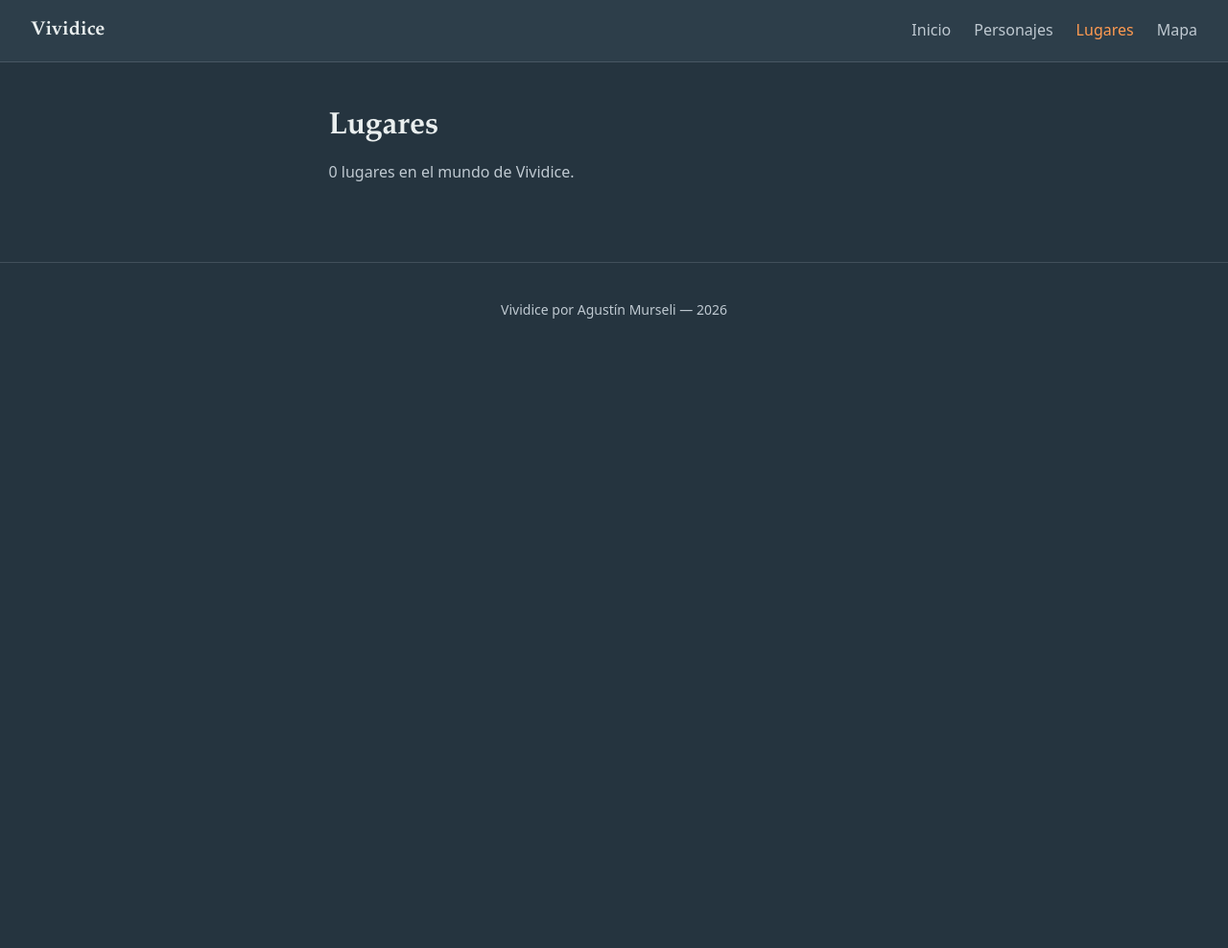
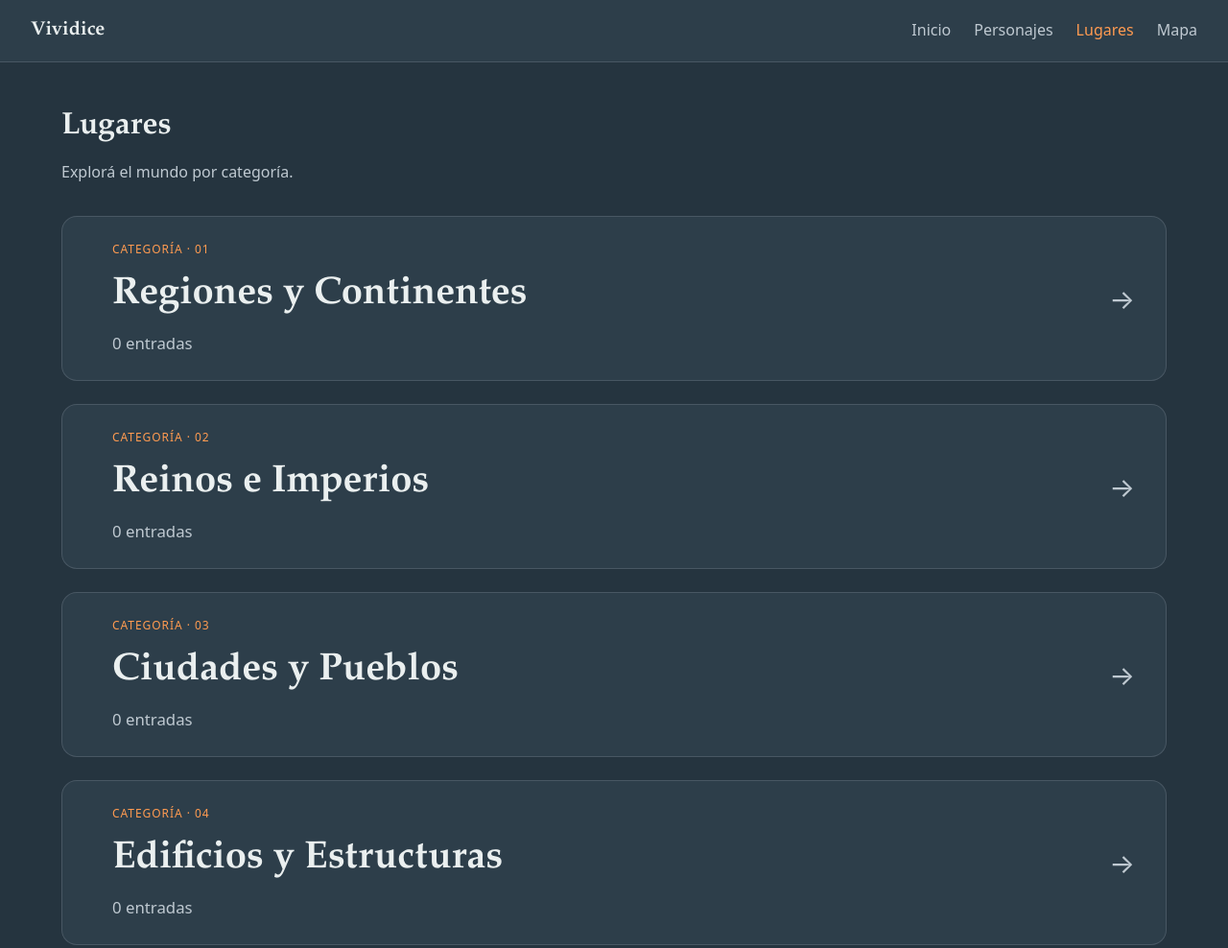
Before and after one commit to amurseli/Vividice, an Astro site: page /Vividice/lugares in a window 1280 px wide. Shown: the top 988 px of the page at 96% size. Before the commit the page ends 800 px from the top, so only its background shows below. Built offline with nearby package versions, Linux system fonts and the light colour scheme; Astro itself is replaced by a stand-in of ours.

Commit message:
Categorías

```diff
--- a/astro.config.mjs
+++ b/astro.config.mjs
@@ -4,34 +4,36 @@ import { readdirSync } from 'node:fs';
 
 import react from '@astrojs/react';
 import remarkWikilinks from './src/lib/remark-wikilinks.mjs';
+import { CATEGORIAS } from './src/lib/categorias.data.mjs';
+
+const BRAIN_PATH = process.env.BRAIN_PATH ?? '/home/agusda/Documents/Brain';
+const SITE_BASE = '/Vividice';
+const LUGARES_BASE = `${BRAIN_PATH}/Brain/Ficción/Vivídice/2 - Lugares`;
 
 /*
-  Wikilinks: [[Axioma]] en el markdown se convierte en
-  <a href="/Vividice/lugares/axioma">. Links a archivos inexistentes se
-  marcan con la clase "wikilink--missing".
-
-  Trade-off: si se agregan/quitan archivos en Brain, hay que reiniciar
-  el dev server para refrescar la lista de permalinks.
+  Construye un mapa slug -> href para que el plugin de wikilinks sepa la URL
+  exacta de cada entry (ahora bajo /lugares/<categoria>/<slug>).
+  Si en Brain se agregan/quitan archivos, hay que reiniciar dev server.
 */
-const BRAIN_PATH = process.env.BRAIN_PATH ?? '/home/agusda/Documents/Brain';
-const SITE_BASE = '/Vividice';
-
-/** @param {string} dir */
-function readPermalinks(dir) {
-  try {
-    return readdirSync(dir)
-      .filter((f) => f.endsWith('.md'))
-      .map((f) => f.replace(/\.md$/, '').toLowerCase());
-  } catch (err) {
-    const msg = err instanceof Error ? err.message : String(err);
-    console.warn(`[wikilinks] No se pudo leer ${dir}: ${msg}`);
-    return [];
+function buildLugaresHrefMap() {
+  const map = new Map();
+  for (const cat of CATEGORIAS) {
+    const dir = `${LUGARES_BASE}/${cat.folder}`;
+    try {
+      for (const file of readdirSync(dir)) {
+        if (!file.endsWith('.md')) continue;
+        const slug = file.replace(/\.md$/, '').toLowerCase();
+        map.set(slug, `${SITE_BASE}/lugares/${cat.slug}/${slug}`);
+      }
+    } catch (err) {
+      const msg = err instanceof Error ? err.message : String(err);
+      console.warn(`[wikilinks] No se pudo leer ${dir}: ${msg}`);
+    }
   }
+  return map;
 }
 
-const lugaresPermalinks = readPermalinks(
-  `${BRAIN_PATH}/Brain/Ficción/Vivídice/2 - Lugares`,
-);
+const lugaresHref = buildLugaresHrefMap();
 
 // https://astro.build/config
 export default defineConfig({
@@ -39,15 +41,6 @@ export default defineConfig({
   base: '/Vividice',
   integrations: [react()],
   markdown: {
-    remarkPlugins: [
-      [
-        remarkWikilinks,
-        {
-          permalinks: lugaresPermalinks,
-          hrefTemplate: (/** @type {string} */ slug) =>
-            `${SITE_BASE}/lugares/${slug}`,
-        },
-      ],
-    ],
+    remarkPlugins: [[remarkWikilinks, { hrefMap: lugaresHref }]],
   },
 });
--- a/src/components/EntryCard.astro
+++ b/src/components/EntryCard.astro
@@ -22,7 +22,11 @@ type Props = {
   description?: string | null;
   imagen?: string | null;
   imagenAlt?: string;
-  variant?: 'default' | 'hero';
+  /* Variantes:
+       default - card compacta para grid
+       hero    - card destacada full-width (Vivídice en su categoría)
+       section - card de navegación tipo "sección" (categorías en /lugares) */
+  variant?: 'default' | 'hero' | 'section';
 };
 
 const {
@@ -172,7 +176,7 @@ const imageSrc = imagen
     }
     .entry-card--hero.entry-card--with-image .entry-card__media {
       flex: 0 0 45%;
-      aspect-ratio: auto; /* deja que el alto lo defina el contenido */
+      aspect-ratio: auto;
     }
     .entry-card--hero.entry-card--with-image .entry-card__body {
       flex: 1;
@@ -180,4 +184,76 @@ const imageSrc = imagen
       padding: var(--space-6);
     }
   }
+
+  /*
+    Variante "section": cards grandes tipo navegación / capítulo.
+    - Padding generoso
+    - Tipografía mucho más grande
+    - Barra de acento a la izquierda que crece en hover
+    - Arrow grande centrada vertical
+  */
+  .entry-card--section {
+    border-radius: 16px;
+    transition: border-color 250ms ease, transform 250ms ease,
+      background 250ms ease;
+  }
+
+  .entry-card--section::before {
+    content: '';
+    position: absolute;
+    left: 0;
+    top: 0;
+    bottom: 0;
+    width: 4px;
+    background: var(--color-accent);
+    transform: scaleY(0);
+    transform-origin: top;
+    transition: transform 300ms ease;
+  }
+
+  .entry-card--section:hover {
+    transform: translateY(-3px);
+    background: color-mix(
+      in srgb,
+      var(--color-surface) 90%,
+      var(--color-accent)
+    );
+  }
+
+  .entry-card--section:hover::before {
+    transform: scaleY(1);
+  }
+
+  .entry-card--section .entry-card__body {
+    padding: var(--space-4);
+    padding-left: calc(var(--space-6) + 4px);
+    gap: var(--space-3);
+  }
+
+  .entry-card--section .entry-card__kicker {
+    font-size: 0.75rem;
+  }
+
+  .entry-card--section .entry-card__title {
+    font-size: clamp(1.75rem, 3.5vw, 2.5rem);
+    line-height: 1.1;
+  }
+
+  .entry-card--section .entry-card__desc {
+    font-size: 1.05rem;
+  }
+
+  .entry-card--section .entry-card__cta {
+    position: absolute;
+    top: 50%;
+    right: var(--space-5);
+    transform: translateY(-50%);
+    font-size: 1.75rem;
+    transition: transform 200ms ease, color 200ms ease;
+  }
+
+  .entry-card--section:hover .entry-card__cta {
+    color: var(--color-accent);
+    transform: translateY(-50%) translateX(6px);
+  }
 </style>
--- a/src/content.config.ts
+++ b/src/content.config.ts
@@ -17,12 +17,39 @@ const BRAIN_PATH = process.env.BRAIN_PATH ?? '/home/agusda/Documents/Brain';
 const VIVIDICE_BASE = `${BRAIN_PATH}/Brain/Ficción/Vivídice`;
 
 const lugares = defineCollection({
-  /* pattern '*.md' = solo archivos en el primer nivel; subcarpetas (como
-     templates/) quedan afuera del glob. */
-  loader: glob({ pattern: '*.md', base: `${VIVIDICE_BASE}/2 - Lugares` }),
+  // pattern recursivo: agarra los .md adentro de las subcarpetas de categoría
+  // (1- Regiones y Continentes, etc.). generateId aplana el id a solo el
+  // filename (sin la carpeta) para que el slug de URL sea limpio. La categoría
+  // se deriva del filePath en runtime vía src/lib/lugares.ts.
+  loader: glob({
+    pattern: '**/*.md',
+    base: `${VIVIDICE_BASE}/2 - Lugares`,
+    generateId: ({ entry }) => {
+      const filename = entry.split('/').pop() ?? entry;
+      return filename.replace(/\.md$/, '').toLowerCase();
+    },
+  }),
   schema: z.object({
     nombre: z.string(),
-    tipo: z.enum(['ciudad', 'pueblo', 'bosque', 'montana', 'rio', 'ruina', 'continente', 'region', 'otro']),
+    /* preprocess normaliza mayúsculas/acentos antes del enum check.
+       Obsidian no fuerza un formato; aceptamos "Región", "region", etc. */
+    tipo: z.preprocess(
+      (v) =>
+        typeof v === 'string'
+          ? v
+              .toLowerCase()
+              .normalize('NFD')
+              .replace(/[̀-ͯ]/g, '')
+          : v,
+      z.enum([
+        'continente', 'region',
+        'reino', 'imperio',
+        'ciudad', 'pueblo',
+        'edificio', 'estructura', 'ruina',
+        'bosque', 'montana', 'rio',
+        'otro',
+      ]),
+    ),
 
     /* nullish() acepta string | null | undefined.
        Obsidian deja los campos opcionales vacíos como null (no como ausentes),
--- a/src/layouts/BaseLayout.astro
+++ b/src/layouts/BaseLayout.astro
@@ -11,8 +11,15 @@ import '../styles/global.css';
 import Navbar from '../components/Navbar.tsx';
 import Footer from '../components/Footer.astro';
 
-type Props = { title: string };
-const { title } = Astro.props;
+type Props = {
+  title: string;
+  /* Ancho del main:
+       narrow (default) - 72ch, para artículos/lectura
+       wide             - 1000px, listados con buena legibilidad
+       full             - casi todo el viewport, padding adaptativo */
+  width?: 'narrow' | 'wide' | 'full';
+};
+const { title, width = 'narrow' } = Astro.props;
 
 /* Astro.url.pathname es la URL actual ya con el base aplicado.
    Lo pasamos a la Navbar para marcar el link activo. */
@@ -37,7 +44,7 @@ const base = import.meta.env.BASE_URL.replace(/\/$/, '');
     */}
     <Navbar client:load currentPath={currentPath} base={base} />
 
-    <main class="content">
+    <main class:list={['content', `content--${width}`]}>
       <slot />
     </main>
 
@@ -45,9 +52,20 @@ const base = import.meta.env.BASE_URL.replace(/\/$/, '');
 
     <style>
       .content {
-        max-width: var(--content-max-width);
         margin: 0 auto;
         padding: var(--space-6) var(--space-5);
+      }
+      .content--narrow {
+        max-width: var(--content-max-width);
+      }
+      .content--wide {
+        max-width: 1000px;
+      }
+      .content--full {
+        /* Sin cap rígido. Padding crece con el viewport entre 2rem y 6rem. */
+        max-width: none;
+        padding-left: clamp(var(--space-5), 5vw, 6rem);
+        padding-right: clamp(var(--space-5), 5vw, 6rem);
       }
     </style>
   </body>
--- /dev/null
+++ b/src/lib/categorias.data.mjs
@@ -0,0 +1,31 @@
+/*
+  Registro de categorías de Lugares.
+  Es un .mjs (no TS) para que astro.config.mjs lo pueda importar sin tooling
+  extra. Los tipos viven en src/lib/lugares.ts y se derivan de esto.
+
+  - slug:   segmento de URL (lowercase, kebab)
+  - folder: nombre de la subcarpeta en Brain (autoritativo)
+  - label:  display name
+*/
+export const CATEGORIAS = [
+  {
+    slug: 'regiones-y-continentes',
+    folder: '1- Regiones y Continentes',
+    label: 'Regiones y Continentes',
+  },
+  {
+    slug: 'reinos-e-imperios',
+    folder: '2- Reinos e Imperios',
+    label: 'Reinos e Imperios',
+  },
+  {
+    slug: 'ciudades-y-pueblos',
+    folder: '3- Ciudades y Pueblos',
+    label: 'Ciudades y Pueblos',
+  },
+  {
+    slug: 'edificios-y-estructuras',
+    folder: '4- Edificios y Estructuras',
+    label: 'Edificios y Estructuras',
+  },
+];
--- /dev/null
+++ b/src/lib/lugares.ts
@@ -0,0 +1,41 @@
+/*
+  Helpers tipados para trabajar con la collection "lugares" y sus categorías.
+  La fuente de verdad de la lista de categorías es categorias.data.mjs,
+  importado acá para mantener una sola declaración.
+*/
+import type { CollectionEntry } from 'astro:content';
+import { CATEGORIAS as CATEGORIAS_RAW } from './categorias.data.mjs';
+import { url } from './url';
+
+export type Categoria = {
+  slug: string;
+  folder: string;
+  label: string;
+};
+
+export const CATEGORIAS: readonly Categoria[] = CATEGORIAS_RAW;
+
+export type Lugar = CollectionEntry<'lugares'>;
+
+/* Categoría a la que pertenece una entry, derivada del path en Brain.
+   filePath viene como "/.../2 - Lugares/<folder>/<file>.md". */
+export function categoriaDe(lugar: Lugar): Categoria | undefined {
+  const path = lugar.filePath ?? '';
+  return CATEGORIAS.find((c) => path.includes(`/${c.folder}/`));
+}
+
+export function categoriaPorSlug(slug: string): Categoria | undefined {
+  return CATEGORIAS.find((c) => c.slug === slug);
+}
+
+/* URL canónica de una entry. */
+export function urlLugar(lugar: Lugar): string {
+  const cat = categoriaDe(lugar);
+  if (!cat) return url('lugares', lugar.id);
+  return url('lugares', cat.slug, lugar.id);
+}
+
+/* URL de una categoría (su listado). */
+export function urlCategoria(cat: Categoria): string {
+  return url('lugares', cat.slug);
+}
--- a/src/lib/remark-wikilinks.mjs
+++ b/src/lib/remark-wikilinks.mjs
@@ -2,13 +2,12 @@
   Remark plugin custom para wikilinks de Obsidian.
 
   Convierte:
-    [[Axioma]]              -> <a class="wikilink" href="/Vividice/lugares/axioma">Axioma</a>
-    [[Axioma|Continente]]   -> <a class="wikilink" href="/Vividice/lugares/axioma">Continente</a>
-    [[Nada que existe]]     -> <a class="wikilink wikilink--missing" ...>Nada que existe</a>
+    [[Axioma]]              -> <a class="wikilink" href="...">Axioma</a>
+    [[Axioma|Continente]]   -> <a class="wikilink" href="...">Continente</a>
+    [[NoExiste]]            -> <a class="wikilink wikilink--missing" href="#">NoExiste</a>
 
   Por qué custom: probé @portaljs/remark-wiki-link y rompía la renderización
-  del body markdown completo en Astro 6 (sospecha: dependencia desactualizada
-  del AST mdast). 20 líneas propias funcionan igual y son auditables.
+  del body markdown completo en Astro 6.
 */
 import { visit, SKIP } from 'unist-util-visit';
 
@@ -16,17 +15,10 @@ const WIKILINK_RE = /\[\[([^\]]+)\]\]/g;
 
 /**
  * @param {object} options
- * @param {string[]} options.permalinks      Slugs existentes (lowercase).
- * @param {(slug: string) => string} options.hrefTemplate
+ * @param {Map<string, string>} options.hrefMap   slug -> href
  * @param {string} [options.aliasDivider='|']
  */
-export default function remarkWikilinks({
-  permalinks,
-  hrefTemplate,
-  aliasDivider = '|',
-}) {
-  const existing = new Set(permalinks);
-
+export default function remarkWikilinks({ hrefMap, aliasDivider = '|' }) {
   return (tree) => {
     visit(tree, 'text', (node, index, parent) => {
       if (parent == null || index == null) return;
@@ -42,7 +34,8 @@ export default function remarkWikilinks({
         const [target, alias] = inner.split(aliasDivider);
         const slug = target.trim().toLowerCase();
         const display = (alias ?? target).trim();
-        const isMissing = !existing.has(slug);
+        const href = hrefMap.get(slug);
+        const isMissing = !href;
 
         if (match.index > lastIdx) {
           replacements.push({
@@ -53,7 +46,7 @@ export default function remarkWikilinks({
 
         replacements.push({
           type: 'link',
-          url: hrefTemplate(slug),
+          url: href ?? '#',
           data: {
             hProperties: {
               className: isMissing
--- /dev/null
+++ b/src/pages/lugares/[categoria]/[slug].astro
@@ -0,0 +1,95 @@
+---
+/*
+  Detalle de una entry: /lugares/<categoria-slug>/<entry-slug>
+  Genera una página por cada entry de cada categoría.
+*/
+import { getCollection, render } from 'astro:content';
+import BaseLayout from '../../../layouts/BaseLayout.astro';
+import {
+  categoriaDe,
+  urlCategoria,
+  type Lugar,
+} from '../../../lib/lugares';
+import { url } from '../../../lib/url';
+
+export async function getStaticPaths() {
+  const lugares = await getCollection('lugares');
+  return lugares
+    .map((lugar: Lugar) => {
+      const cat = categoriaDe(lugar);
+      if (!cat) return null;
+      return {
+        params: { categoria: cat.slug, slug: lugar.id },
+        props: { lugar },
+      };
+    })
+    .filter((p: unknown): p is NonNullable<typeof p> => p !== null);
+}
+
+type Props = { lugar: Lugar };
+const { lugar } = Astro.props;
+const cat = categoriaDe(lugar);
+
+const { Content } = await render(lugar);
+const { nombre, tipo, region, aliases } = lugar.data;
+---
+
+<BaseLayout title={nombre}>
+  <article>
+    <p class="breadcrumb">
+      <a href={url('lugares')}>Lugares</a>
+      <span aria-hidden="true">›</span>
+      {cat && <a href={urlCategoria(cat)}>{cat.label}</a>}
+      {cat && <span aria-hidden="true">›</span>}
+      <span>{nombre}</span>
+    </p>
+
+    <header class="lugar-header">
+      <p class="kicker">{tipo}{region ? ` · ${region}` : ''}</p>
+      <h1>{nombre}</h1>
+
+      {aliases.length > 0 && (
+        <p class="aliases">También conocido como: {aliases.join(', ')}</p>
+      )}
+    </header>
+
+    <Content />
+  </article>
+</BaseLayout>
+
+<style>
+  .breadcrumb {
+    color: var(--color-text-muted);
+    font-size: 0.9rem;
+    margin: 0 0 var(--space-4);
+    display: flex;
+    gap: var(--space-2);
+    align-items: center;
+    flex-wrap: wrap;
+  }
+  .breadcrumb a {
+    color: var(--color-text-muted);
+  }
+  .breadcrumb a:hover {
+    color: var(--color-accent);
+    text-decoration: none;
+  }
+  .lugar-header {
+    border-bottom: 1px solid var(--color-border);
+    padding-bottom: var(--space-4);
+    margin-bottom: var(--space-5);
+  }
+  .kicker {
+    color: var(--color-accent);
+    text-transform: uppercase;
+    letter-spacing: 0.08em;
+    font-size: 0.75rem;
+    margin: 0 0 var(--space-2);
+  }
+  .aliases {
+    color: var(--color-text-muted);
+    font-size: 0.9rem;
+    font-style: italic;
+    margin: var(--space-3) 0 0;
+  }
+</style>
--- /dev/null
+++ b/src/pages/lugares/[categoria]/index.astro
@@ -0,0 +1,123 @@
+---
+/*
+  Listado de entries de una categoría: /lugares/<categoria-slug>
+  Si la categoría tiene una entry marcada como hero (por id), se renderiza
+  destacada arriba y el resto va al grid 2 col abajo.
+*/
+import { getCollection } from 'astro:content';
+import BaseLayout from '../../../layouts/BaseLayout.astro';
+import EntryCard from '../../../components/EntryCard.astro';
+import {
+  CATEGORIAS,
+  categoriaDe,
+  urlLugar,
+  type Categoria,
+  type Lugar,
+} from '../../../lib/lugares';
+import { url } from '../../../lib/url';
+
+/* Heroes por categoría: cuando una categoría tiene una entry "raíz" que
+   conviene destacar, la mapeamos acá. Si más adelante se complica, mover
+   a un campo `featured: boolean` en el schema. */
+const HEROES: Record<string, string> = {
+  'regiones-y-continentes': 'vivídice',
+};
+
+export async function getStaticPaths() {
+  return CATEGORIAS.map((cat) => ({
+    params: { categoria: cat.slug },
+    props: { categoria: cat },
+  }));
+}
+
+type Props = { categoria: Categoria };
+const { categoria } = Astro.props;
+
+const todos = await getCollection('lugares');
+const enCategoria = todos.filter(
+  (l: Lugar) => categoriaDe(l)?.slug === categoria.slug,
+);
+
+const heroId = HEROES[categoria.slug];
+const hero = heroId ? enCategoria.find((l: Lugar) => l.id === heroId) : undefined;
+const resto = enCategoria
+  .filter((l: Lugar) => l.id !== heroId)
+  .sort((a: Lugar, b: Lugar) => a.data.nombre.localeCompare(b.data.nombre));
+
+function toCardProps(lugar: Lugar) {
+  const { nombre, tipo, region, descripcionCorta, imagen } = lugar.data;
+  return {
+    href: urlLugar(lugar),
+    title: nombre,
+    kicker: `${tipo}${region ? ` · ${region}` : ''}`,
+    description: descripcionCorta,
+    imagen,
+    imagenAlt: nombre,
+  };
+}
+---
+
+<BaseLayout title={categoria.label}>
+  <p class="breadcrumb">
+    <a href={url('lugares')}>Lugares</a>
+    <span aria-hidden="true">›</span>
+    <span>{categoria.label}</span>
+  </p>
+  <h1>{categoria.label}</h1>
+  <p class="intro">{enCategoria.length} entradas.</p>
+
+  <div class="layout">
+    {hero && <EntryCard {...toCardProps(hero)} variant="hero" />}
+
+    {resto.length > 0 && (
+      <div class="lugares-grid">
+        {resto.map((lugar: Lugar) => <EntryCard {...toCardProps(lugar)} />)}
+      </div>
+    )}
+
+    {!hero && resto.length === 0 && (
+      <p class="empty">Todavía no hay entradas en esta categoría.</p>
+    )}
+  </div>
+</BaseLayout>
+
+<style>
+  .breadcrumb {
+    color: var(--color-text-muted);
+    font-size: 0.9rem;
+    margin: 0 0 var(--space-2);
+    display: flex;
+    gap: var(--space-2);
+    align-items: center;
+  }
+  .breadcrumb a {
+    color: var(--color-text-muted);
+  }
+  .breadcrumb a:hover {
+    color: var(--color-accent);
+    text-decoration: none;
+  }
+  .intro {
+    color: var(--color-text-muted);
+    margin-bottom: var(--space-5);
+  }
+  .layout {
+    display: flex;
+    flex-direction: column;
+    gap: var(--space-4);
+  }
+  .lugares-grid {
+    display: grid;
+    grid-template-columns: repeat(2, 1fr);
+    gap: var(--space-4);
+  }
+  .empty {
+    color: var(--color-text-muted);
+    font-style: italic;
+  }
+  @media (max-width: 640px) {
+    .lugares-grid {
+      grid-template-columns: 1fr;
+    }
+  }
+</style>
--- a/src/pages/lugares/index.astro
+++ b/src/pages/lugares/index.astro
@@ -1,49 +1,42 @@
 ---
 import { getCollection } from 'astro:content';
-import type { CollectionEntry } from 'astro:content';
 import BaseLayout from '../../layouts/BaseLayout.astro';
 import EntryCard from '../../components/EntryCard.astro';
-import { url } from '../../lib/url';
-
-type Lugar = CollectionEntry<'lugares'>;
-
-const HERO_ID = 'vivídice';
+import {
+  CATEGORIAS,
+  categoriaDe,
+  urlCategoria,
+} from '../../lib/lugares';
 
 const todos = await getCollection('lugares');
-const hero = todos.find((l: Lugar) => l.id === HERO_ID);
-const resto = todos
-  .filter((l: Lugar) => l.id !== HERO_ID)
-  .sort((a: Lugar, b: Lugar) => a.data.nombre.localeCompare(b.data.nombre));
 
-/* Mapping helper: traduce una entry a los props que EntryCard espera.
-   Esto deja la card 100% desacoplada del schema del collection. */
-function toCardProps(lugar: Lugar) {
-  const { nombre, tipo, region, descripcionCorta, imagen } = lugar.data;
-  const kicker = `${tipo}${region ? ` · ${region}` : ''}`;
-  return {
-    href: url('lugares', lugar.id),
-    title: nombre,
-    kicker,
-    description: descripcionCorta,
-    imagen,
-    imagenAlt: nombre,
-  };
+const counts = new Map<string, number>();
+for (const lugar of todos) {
+  const cat = categoriaDe(lugar);
+  if (!cat) continue;
+  counts.set(cat.slug, (counts.get(cat.slug) ?? 0) + 1);
 }
 ---
 
-<BaseLayout title="Lugares">
+<BaseLayout title="Lugares" width="full">
   <h1>Lugares</h1>
-  <p class="intro">{todos.length} lugares en el mundo de Vividice.</p>
+  <p class="intro">Explorá el mundo por categoría.</p>
 
-  <div class="lugares-layout">
-    {hero && <EntryCard {...toCardProps(hero)} variant="hero" />}
-
-    {resto.length > 0 && (
-      <div class="lugares-grid">
-        {resto.map((lugar: Lugar) => <EntryCard {...toCardProps(lugar)} />)}
-      </div>
-    )}
-  </div>
+  <ul class="categorias-list">
+    {
+      CATEGORIAS.map((cat, i) => (
+        <li>
+          <EntryCard
+            href={urlCategoria(cat)}
+            title={cat.label}
+            kicker={`Categoría · ${String(i + 1).padStart(2, '0')}`}
+            description={`${counts.get(cat.slug) ?? 0} entradas`}
+            variant="section"
+          />
+        </li>
+      ))
+    }
+  </ul>
 </BaseLayout>
 
 <style>
@@ -51,22 +44,12 @@ function toCardProps(lugar: Lugar) {
     color: var(--color-text-muted);
     margin-bottom: var(--space-5);
   }
-
-  .lugares-layout {
+  .categorias-list {
+    list-style: none;
+    padding: 0;
+    margin: 0;
     display: flex;
     flex-direction: column;
     gap: var(--space-4);
   }
-
-  .lugares-grid {
-    display: grid;
-    grid-template-columns: repeat(2, 1fr);
-    gap: var(--space-4);
-  }
-
-  @media (max-width: 640px) {
-    .lugares-grid {
-      grid-template-columns: 1fr;
-    }
-  }
 </style>
```
Also changed, not shown: src/pages/lugares/[...slug].astro (deleted, +0 -67 lines).
